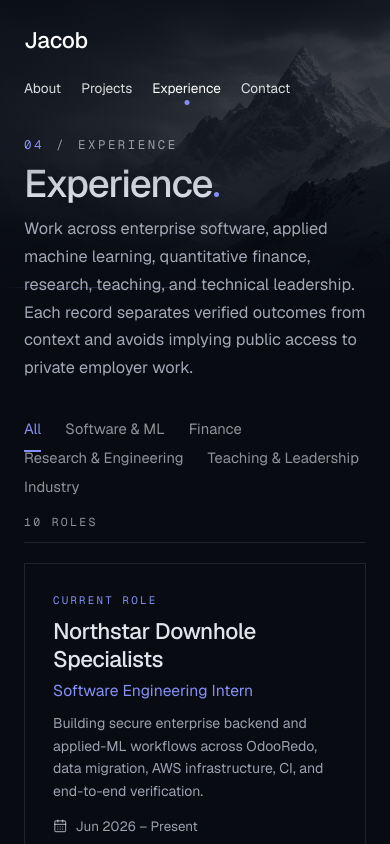
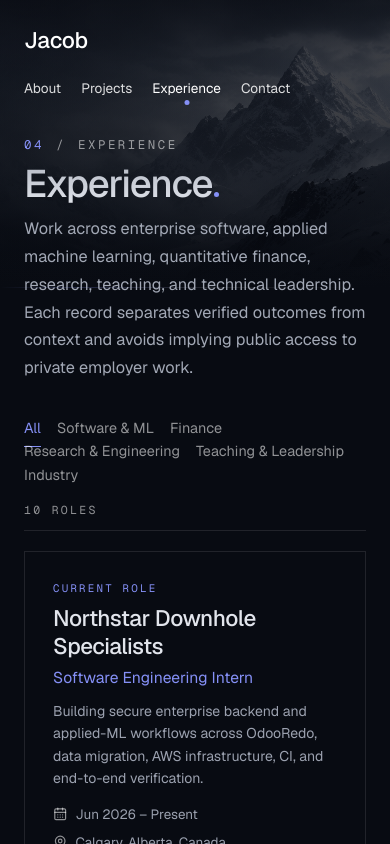
Before and after one commit to Jakey794/jacob-portfolio, a Next.js app: page /experience in a window 390 px wide. Shown: the top 844 px of the page. Built offline with nearby package versions, Linux system fonts and the light colour scheme.

Commit message:
fix: tighten mobile experience filters

```diff
--- a/components/experience/experience-explorer.tsx
+++ b/components/experience/experience-explorer.tsx
@@ -140,7 +140,7 @@ function FilterRow({
       <div
         role="group"
         aria-label="Filter experience by field"
-        className="flex flex-wrap items-center gap-x-6 gap-y-2 sm:gap-x-8"
+        className="flex flex-wrap items-center gap-x-4 gap-y-1 sm:gap-x-8 sm:gap-y-2"
       >
         {filters.map((option) => {
           const isActive = option.key === value;
@@ -152,7 +152,7 @@ function FilterRow({
               aria-pressed={isActive}
               onClick={() => onChange(option.key)}
               className={cn(
-                "relative -mb-[13px] pb-3 text-[0.92rem] transition-colors outline-none focus-visible:ring-2 focus-visible:ring-accent-indigo-soft/70 focus-visible:ring-offset-2 focus-visible:ring-offset-background",
+                "relative -mb-[10px] pb-2 text-[0.9rem] transition-colors outline-none focus-visible:ring-2 focus-visible:ring-accent-indigo-soft/70 focus-visible:ring-offset-2 focus-visible:ring-offset-background sm:-mb-[13px] sm:pb-3 sm:text-[0.92rem]",
                 isActive
                   ? "text-accent-indigo-soft"
                   : "text-white/55 hover:text-white/85"
```
